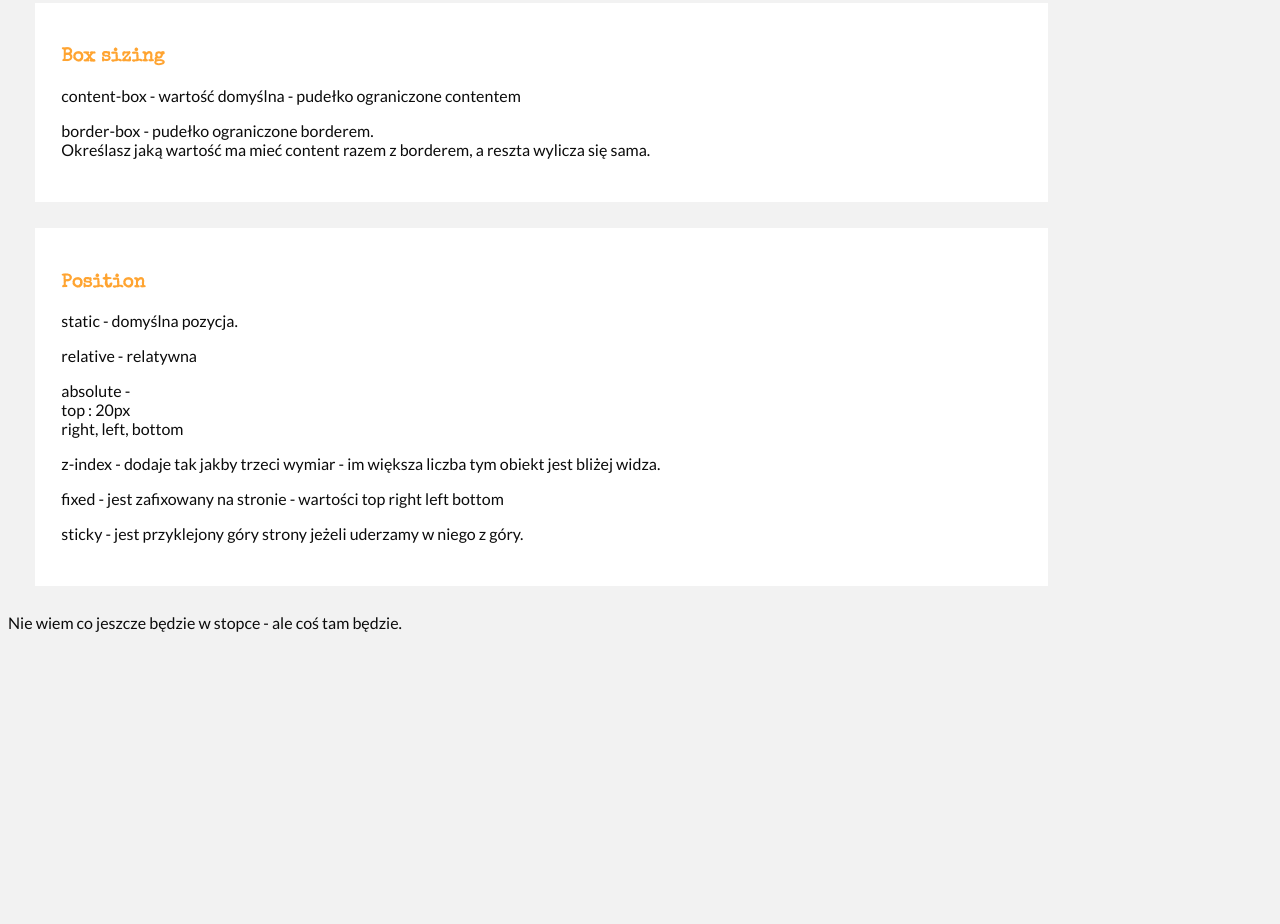
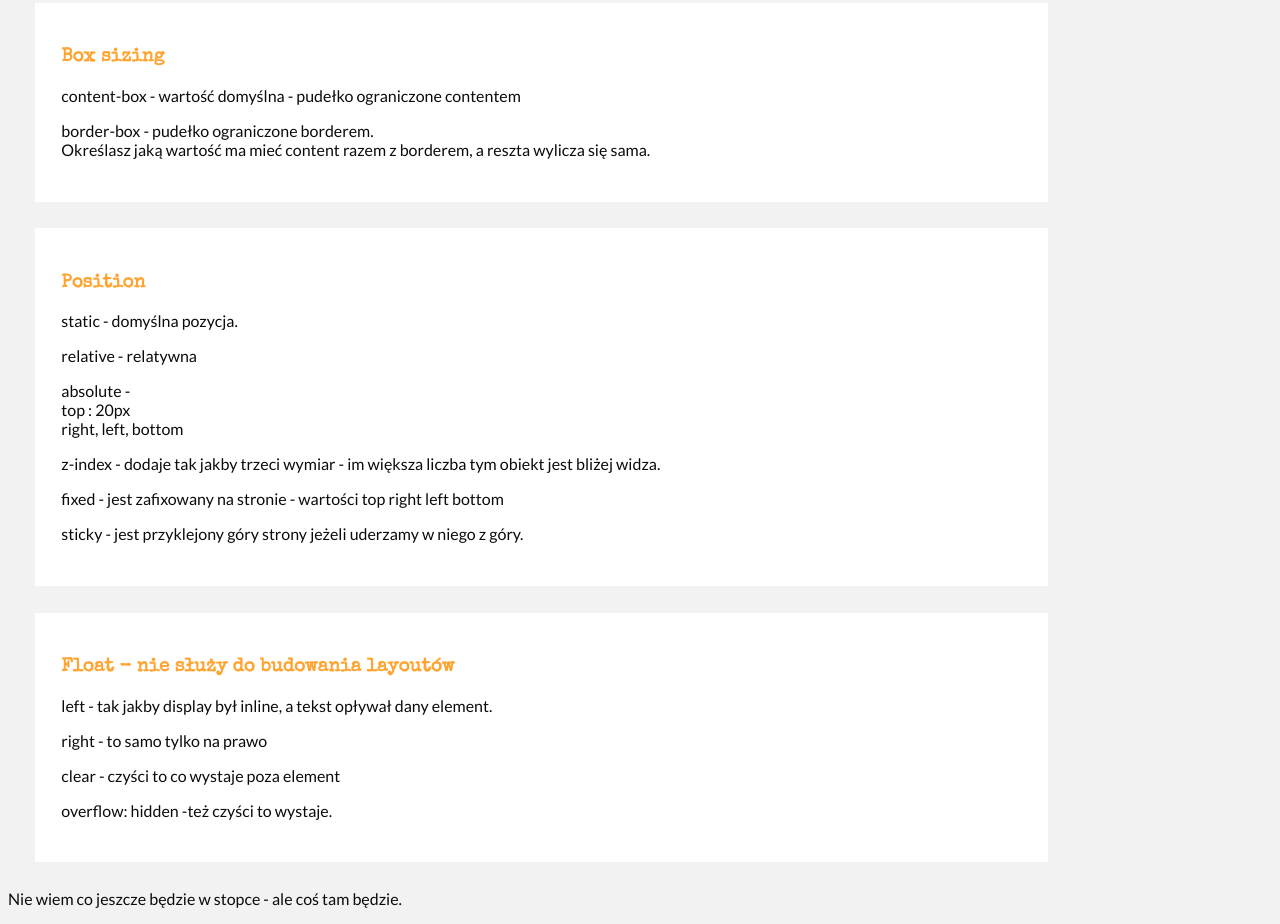
Before and after one commit to mroczek-tomasz/homepage, a plain HTML site: page nauka-css.html in a window 1280 px wide. Shown: the part 1443-2367 px from the top of the page. Before the commit the page ends 2091 px from the top, so only its background shows below. Drawn offline with nearby package versions, Linux system fonts and the light colour scheme.

Commit message:
Adding some text to page nauka-css.html

```diff
--- a/nauka-css.html
+++ b/nauka-css.html
@@ -94,6 +94,17 @@
         <p>fixed - jest zafixowany na stronie - wartości top right left bottom</p>
         <p>sticky - jest przyklejony góry strony jeżeli uderzamy w niego z góry.</p>
       </section>
+      <section>
+        <h3>Float - <b>nie służy do budowania layoutów</b></h3>
+        <p>left - tak jakby display był inline, a tekst opływał dany element.</p>
+        <p>right - to samo tylko na prawo</p>
+        <p>clear - czyści to co wystaje poza element</p>
+        <p>overflow: hidden -też czyści to wystaje.</p>
+
+      </section>
+
+
+
 
       <footer>
         <p>Nie wiem co jeszcze będzie w stopce - ale coś tam będzie.</p>
```
